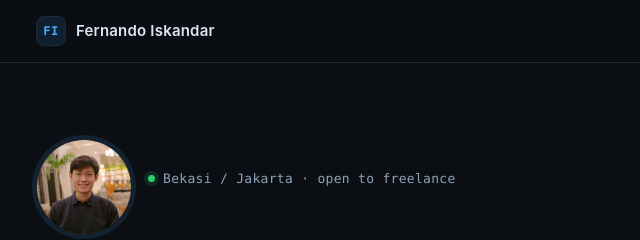
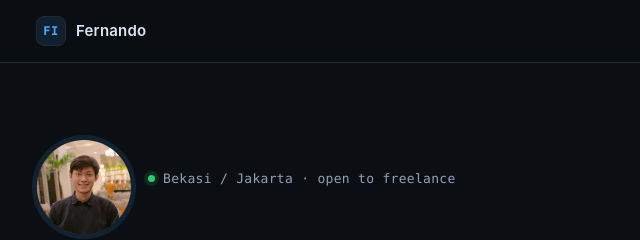
Before and after one commit to nandooliauw/portofolio, a plain HTML site: page index.html in a window 1280 px wide. Shown: the top 240 px of the page, 96-736 px from the left. Drawn offline with Linux system fonts and the light colour scheme.

Commit message:
portfolio: use the name Fernando throughout

```diff
--- a/assets/style.css
+++ b/assets/style.css
@@ -1,4 +1,4 @@
-/* Fernando Iskandar — portfolio
+/* Fernando — portfolio
    Palette kept in one place; dark by default, respects light preference. */
 
 :root {
--- a/index.html
+++ b/index.html
@@ -3,13 +3,13 @@
 <head>
 <meta charset="utf-8">
 <meta name="viewport" content="width=device-width, initial-scale=1">
-<title>Fernando Iskandar — Frontend engineer & security tooling</title>
+<title>Fernando — Frontend engineer & security tooling</title>
 <meta name="description" content="Frontend engineer in Jakarta with 4+ years building web apps, internal automation tooling, and open-source security tools in Python.">
-<meta name="author" content="Fernando Iskandar">
+<meta name="author" content="Fernando">
 <meta name="theme-color" content="#0b0f14">
 
 <meta property="og:type" content="website">
-<meta property="og:title" content="Fernando Iskandar — Frontend engineer & security tooling">
+<meta property="og:title" content="Fernando — Frontend engineer & security tooling">
 <meta property="og:description" content="Frontend engineer in Jakarta. Builds web apps, internal automation tooling, and open-source security tools that ship with tests and real evidence.">
 <meta property="og:image" content="assets/og.png">
 <meta name="twitter:card" content="summary_large_image">
@@ -22,9 +22,9 @@
 
 <header class="nav" id="top">
   <div class="wrap nav-inner">
-    <a class="brand" href="#top" aria-label="Fernando Iskandar, home">
+    <a class="brand" href="#top" aria-label="Fernando, home">
       <span class="brand-mark">FI</span>
-      <span class="brand-text">Fernando Iskandar</span>
+      <span class="brand-text">Fernando</span>
     </a>
     <nav aria-label="Sections">
       <a href="#work">Work</a>
@@ -42,7 +42,7 @@
   <section class="hero wrap">
     <div class="hero-top">
       <img class="avatar" src="assets/profile.jpg" width="96" height="96"
-           alt="Portrait of Fernando Iskandar">
+           alt="Portrait of Fernando">
       <p class="eyebrow"><span class="dot" aria-hidden="true"></span> Bekasi / Jakarta · open to freelance</p>
     </div>
     <h1>I build web interfaces<br>and the tools that check them.</h1>
@@ -321,7 +321,7 @@
 
 <footer class="footer">
   <div class="wrap footer-inner">
-    <p>© <span id="year">2026</span> Fernando Iskandar · Bekasi, Indonesia</p>
+    <p>© <span id="year">2026</span> Fernando · Bekasi, Indonesia</p>
     <p class="mono">Hand-written HTML &amp; CSS. No frameworks, no trackers.</p>
   </div>
 </footer>
```
Also changed, not shown: assets/og.png, 2 other files.
